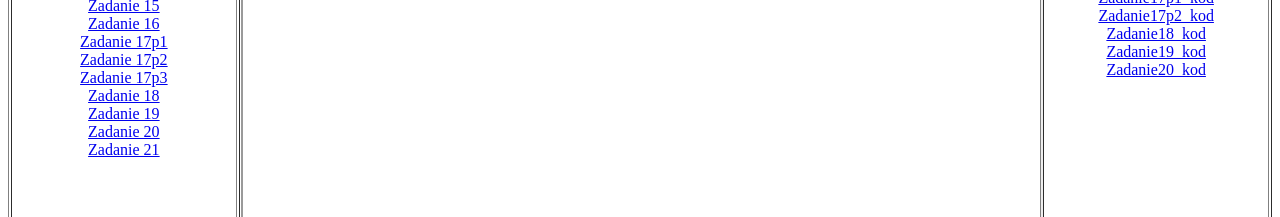
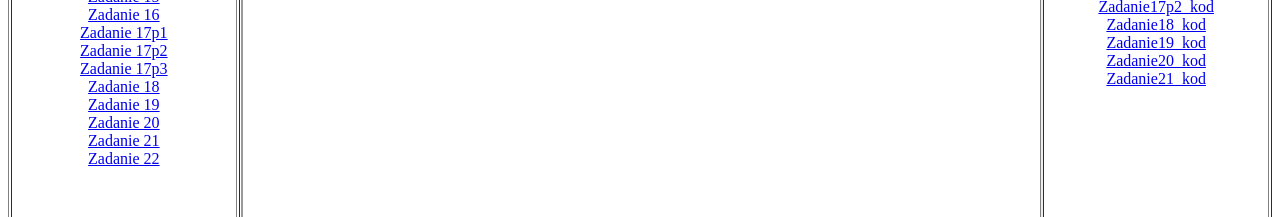
Before and after one commit to AdamZSE/Zadania-html_i_css, a plain HTML site: page index.html in a window 1280 px wide. Shown: the part 446-663 px from the top of the page. Drawn offline with Linux system fonts and the light colour scheme.

Commit message:
Update index.html

```diff
--- a/index.html
+++ b/index.html
@@ -28,6 +28,7 @@
 					<a href="zadanie19_mied.html" target="strony">Zadanie 19</a><br>
 					<a href="zadanie20_mied.html" target="strony">Zadanie 20</a><br>
 					<a href="zadanie21_mied.html" target="strony">Zadanie 21</a><br>
+					<a href="zadanie22_mied.html" target="strony">Zadanie 22</a><br>
 				</td>
 				<td align=center>
 					<iframe width=100% height=100% name="strony" src="start.html" border="0"></iframe>
@@ -46,6 +47,7 @@
 					<a href="zadanie18_mied_kod.html" target="strony">Zadanie18_kod</a><br>
 					<a href="zadanie19_mied_kod.html" target="strony">Zadanie19_kod</a><br>
 					<a href="zadanie20_mied_kod.html" target="strony">Zadanie20_kod</a><br>
+					<a href="zadanie22_mied_kod.html" target="strony">Zadanie21_kod</a><br>
 				</td>
 			</tr>
 		</table>
```
